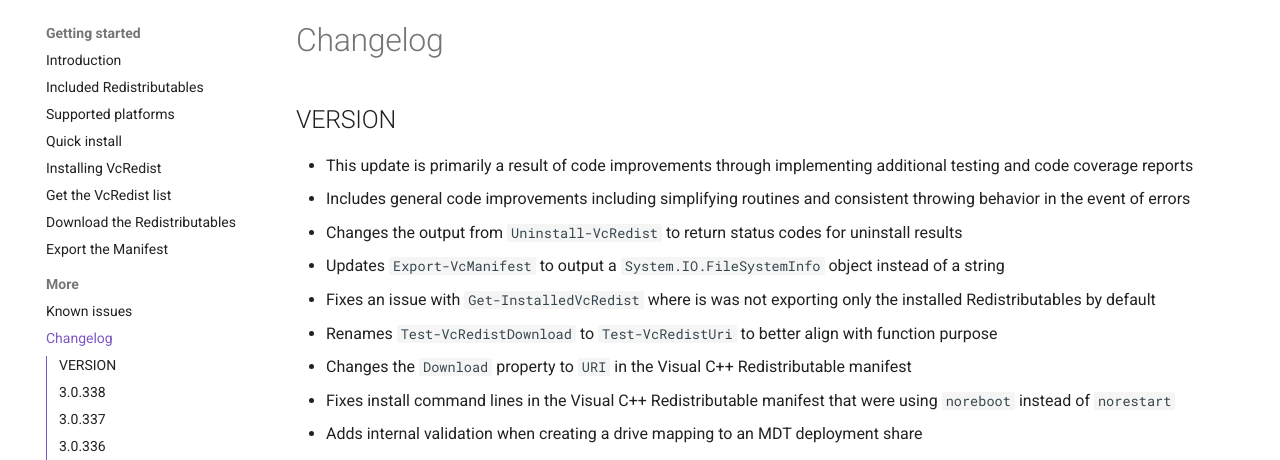
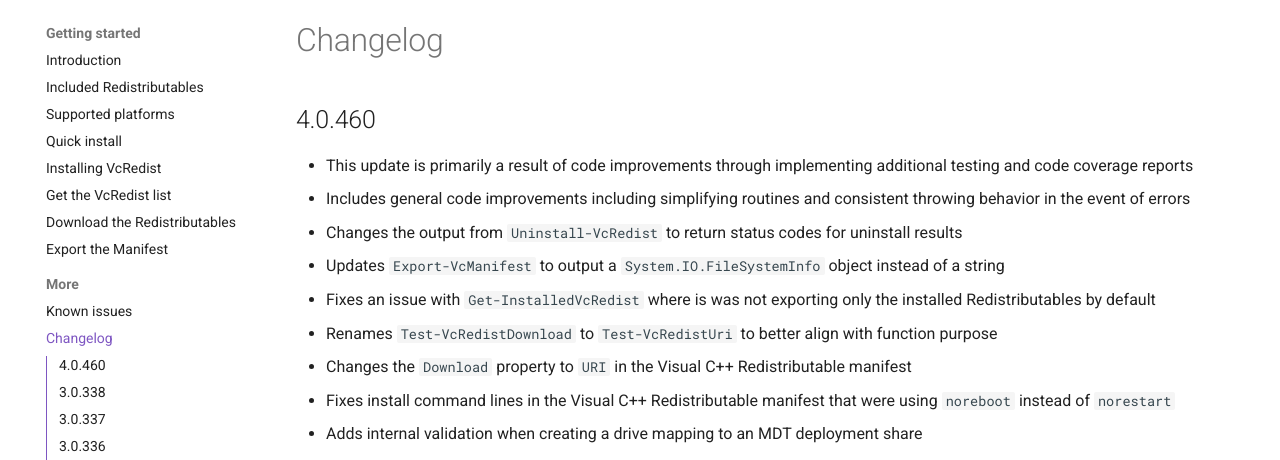
Before and after one commit to aaronparker/vcredist, an MkDocs documentation site: the page built from docs/changelog.md, in a window 1280 px wide and 900 px high. Shown: the part 126-586 px from the top of the window. Built offline with MkDocs 1.6.1 and Material for MkDocs 9.7.7, drawn with Linux system fonts in a browser that asks for light colours; comment, search, counter and statistics services are not loaded.

Commit message:
Update module 4.0.460

```diff
--- a/docs/changelog.md
+++ b/docs/changelog.md
@@ -1,6 +1,6 @@
 # Changelog
 
-## VERSION
+## 4.0.460
 
 * This update is primarily a result of code improvements through implementing additional testing and code coverage reports
 * Includes general code improvements including simplifying routines and consistent throwing behavior in the event of errors
--- a/docs/versions.md
+++ b/docs/versions.md
@@ -1,6 +1,6 @@
 # Included Redistributables
 
-VcRedist `3.0.338` includes the following Redistributables (supported and unsupported):
+VcRedist `4.0.460` includes the following Redistributables (supported and unsupported):
 
 | Version        | Architecture | Name                                                                       |
 | -------------- | ------------ | -------------------------------------------------------------------------- |
```
Also changed, not shown: 1 other file.
